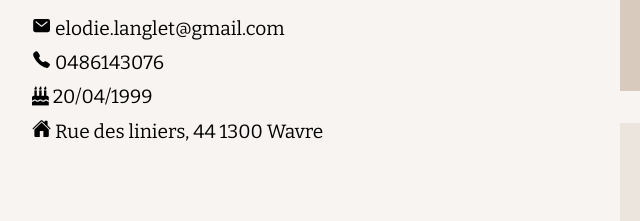
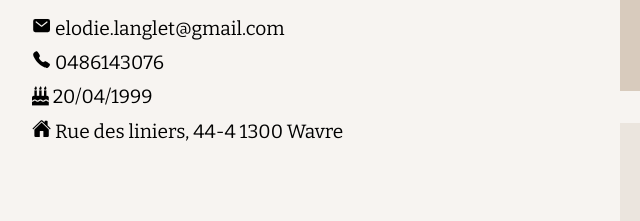
Before and after one commit to Akamya/firstProject, a website built with Vite: page index.html in a window 1280 px wide. Shown: the part 797-1018 px from the top of the page, 118-758 px from the left. Built offline with nearby package versions, Linux system fonts and the light colour scheme.

Commit message:
fix: home address

```diff
--- a/index.html
+++ b/index.html
@@ -22,7 +22,7 @@
             <dd><ion-icon class="icon" name="mail"></ion-icon> elodie.langlet@gmail.com</dd>
             <dd><ion-icon class="icon" name="call"></ion-icon> 0486143076</dd>
             <dd class="icon"><i class="fas fa-birthday-cake"></i> 20/04/1999</dd>
-            <dd><ion-icon name="home"></ion-icon> Rue des liniers, 44 1300 Wavre</dd>
+            <dd><ion-icon name="home"></ion-icon> Rue des liniers, 44-4 1300 Wavre</dd>
           </dl>
           <dl>
             <dt>Compétences</dt>
```
